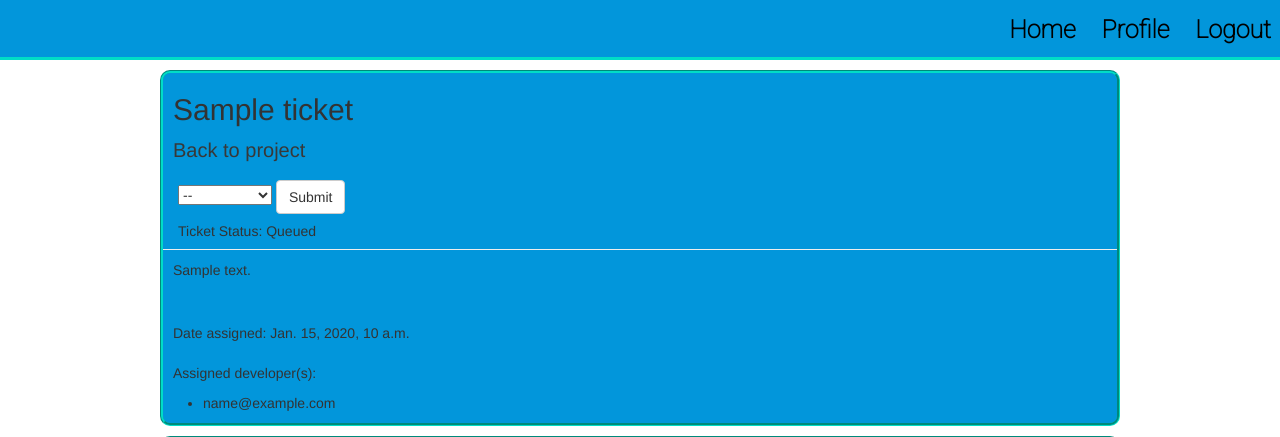
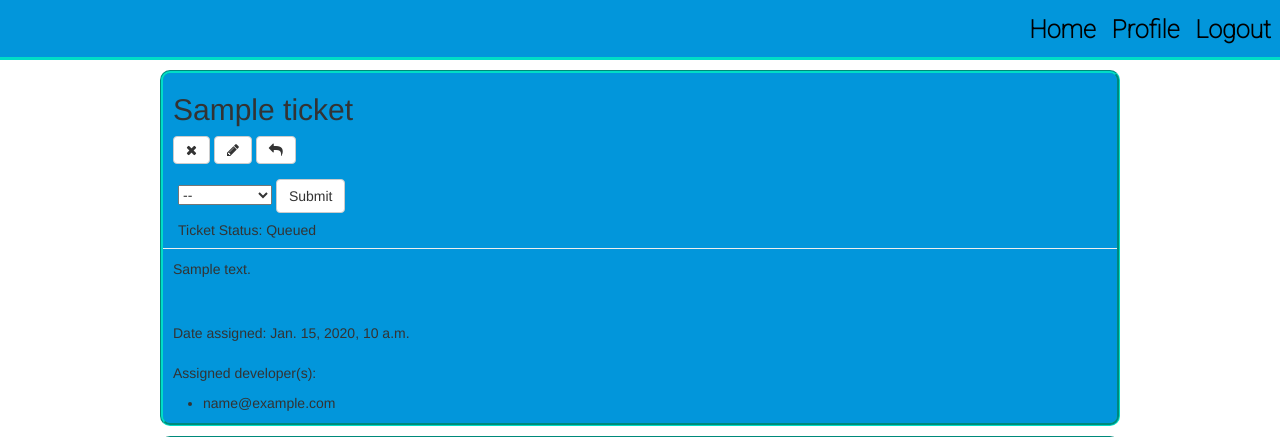
Before and after one commit to implacable/projectManager, a Django app: page /user/ticket/1/ in a window 1280 px wide. Shown: the top 437 px of the page. Run offline with Django 3.2, Linux system fonts and the light colour scheme; a user stored in the database is signed in; tables that the repository leaves empty hold one stand-in row (values such as "Sample post"); some libraries are stand-ins or nearby versions.

Commit message:
Users can now delete tickets

```diff
--- a/project_ticket/static/project_ticket/css/ticket_style.css
+++ b/project_ticket/static/project_ticket/css/ticket_style.css
@@ -9,18 +9,8 @@
 	min-height: 220px;
 }
 
-.ticket_detail h2, a {
+.ticket_detail h2, .vader {
 	padding-left: 10px;
-}
-
-.ticket_detail a {
-	color: #383838;
-	font-size: 20px;
-}
-
-.ticket_detail a:hover {
-	text-decoration: none;
-	color: white;
 }
 
 .ticket_detail p {
--- a/project_ticket/templates/project_ticket/ticket_detail.html
+++ b/project_ticket/templates/project_ticket/ticket_detail.html
@@ -5,6 +5,7 @@
 		<link rel="stylesheet" type="text/css" href="{% static 'project_ticket/css/master.css' %}" />
 		<link rel="stylesheet" type="text/css" href="{% static 'project_ticket/css/bootstrap.min.css' %}" />
 		<link rel="stylesheet" type="text/css" href="{% static 'project_ticket/css/ticket_style.css' %}" />
+		<link href="//maxcdn.bootstrapcdn.com/font-awesome/4.2.0/css/font-awesome.min.css" rel="stylesheet">
 		<script src="//cdnjs.cloudflare.com/ajax/libs/angular.js/1.3.3/angular.min.js"></script>
 		<script src="{% static 'project_ticket/js/controllers.js' %}"></script>
 	</head>
@@ -36,7 +37,31 @@
 								<div class="header">
 									<h2> {{ ticket.name }} </h2>
 
-									<a href="{% url 'project' project_id=proj_id %}"> Back to project</a>
+
+									<!-- <div class="btn-group" role="group">
+										<button type="button" class="btn btn-default">
+											<a href="{% url 'delete_ticket' ticket_id=ticket.id %}"><i class="fa fa-times"></i></a>
+										</button>
+								    	<button type="button" class="btn btn-default">
+								    		<a href=""><i class="fa fa-pencil"></i></a>
+								    	</button>
+										<button type="button" class="btn btn-default">
+											<a href="{% url 'project' project_id=proj_id %}"> <i class="fa fa-reply"></i></a>
+										</button>
+									</div> -->
+
+									<div class="btn-group vader" role="group">
+										<a href="{% url 'delete_ticket' ticket_id=ticket.id %}">
+											<button type="button" class="btn btn-default"><i class="fa fa-times"></i></button>
+										</a>
+										<a href="">
+									    	<button type="button" class="btn btn-default"><i class="fa fa-pencil"></i></button>
+										</a>
+										<a href="{% url 'project' project_id=proj_id %}">
+										  <button type="button" class="btn btn-default"><i class="fa fa-reply"></i></button>
+										</a>
+									</div>
+
 									<div class="tiny_buffer"></div>
 									<form action="{% url 'change_status' ticket_id=ticket.id %}" method="POST">
 										<div class="form_wrapper">
--- a/project_ticket/urls.py
+++ b/project_ticket/urls.py
@@ -11,6 +11,7 @@ urlpatterns = patterns('',
 	url(r'^editprofile$', views.editprofile, name='editprofile'),
 	url(r'^add_project$', views.add_project, name="add_project"),
 	url(r'^add_ticket/(?P<project_id>\d+)/$', views.addticket, name='addticket'),
+	url(r'^delete_ticket/(?P<ticket_id>\d+)/$', views.delete_ticket, name='delete_ticket'),
 	url(r'^register$', views.register, name='register'),
     url(r'^$', views.login_view, name='login'),
    )
--- a/project_ticket/views.py
+++ b/project_ticket/views.py
@@ -160,6 +160,13 @@ def change_ticket_status(request, ticket_id):
     return HttpResponseRedirect(reverse('ticket_detail', kwargs={ 'ticket_id':ticket.id }))
 
 @login_required(login_url='login')
+def delete_ticket(request, ticket_id):
+    ticket = get_object_or_404(Ticket, id=ticket_id)
+    ticket.delete()
+    project_id = ticket.project.id
+    return HttpResponseRedirect(reverse('project', kwargs={ 'project_id': project_id }))
+
+@login_required(login_url='login')
 def editprofile(request):
     user = request.user
     if request.method == 'POST':
```
